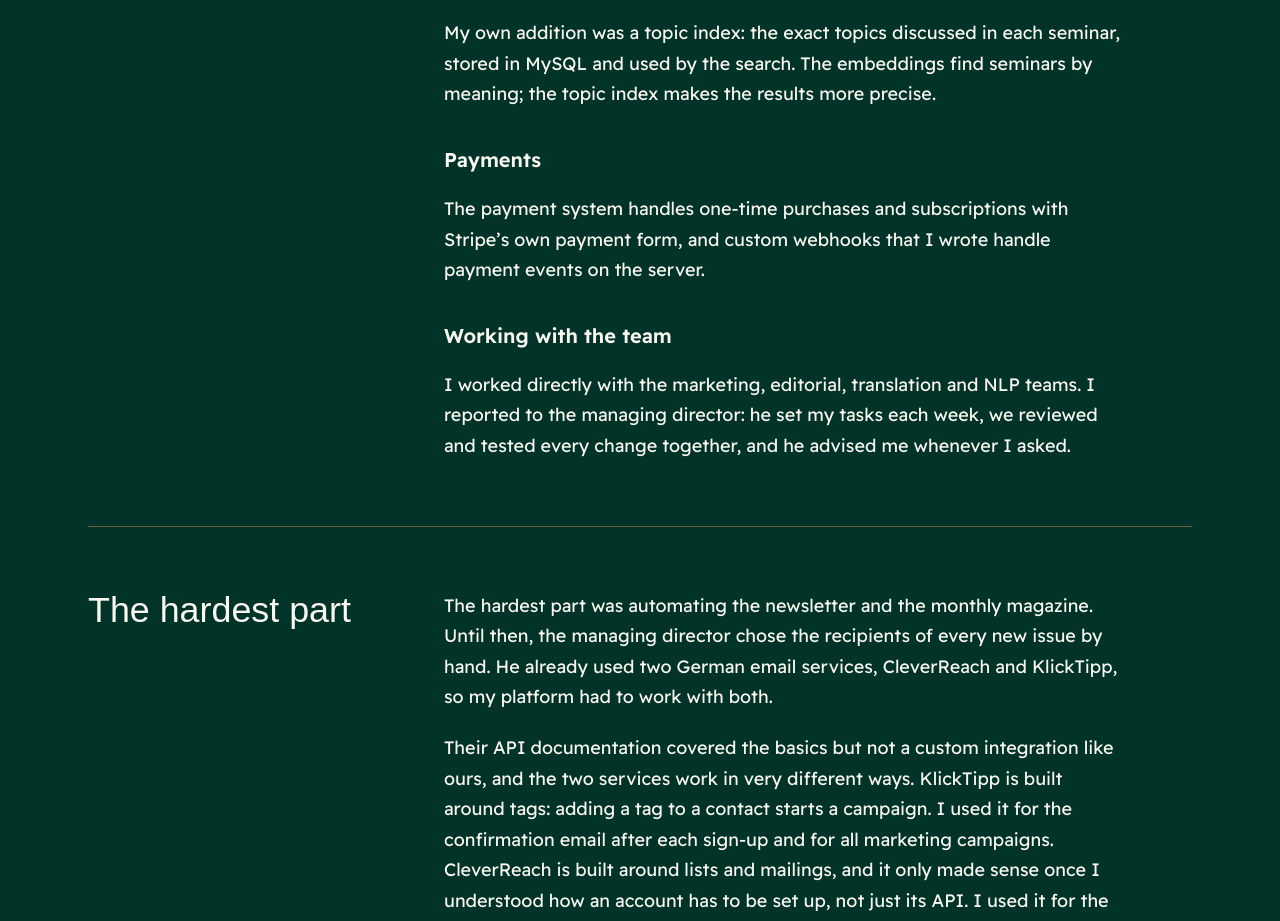
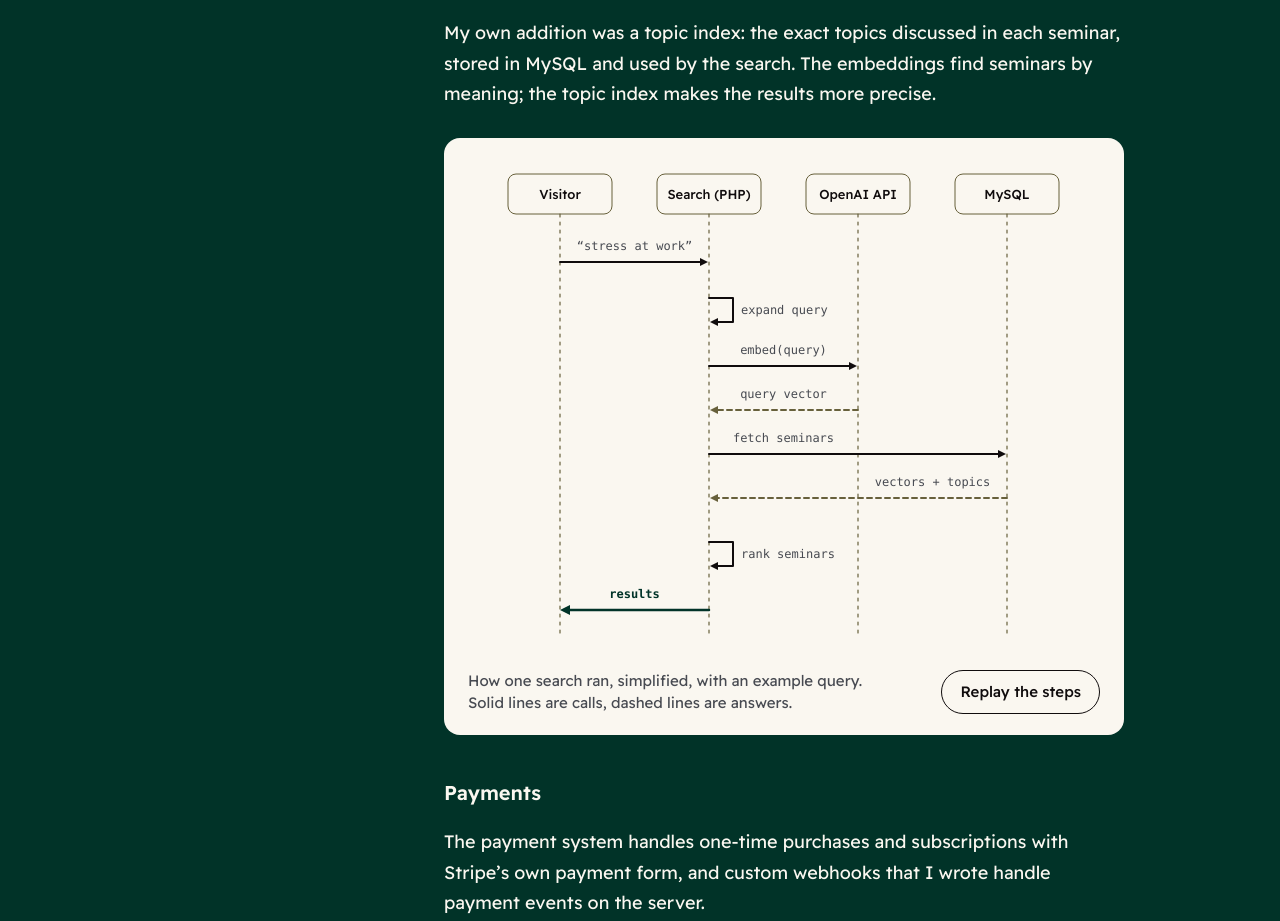
Before and after one commit to miari959/portfolio, a Next.js app: page /projects/landsiedel in a window 1280 px wide. Shown: the part 1900-2821 px from the top of the page. Built offline with nearby package versions, Linux system fonts and the light colour scheme; a web font is replaced by a local one.

Commit message:
Add the search diagram to the Landsiedel case study

```diff
--- a/src/app/projects/landsiedel/page.tsx
+++ b/src/app/projects/landsiedel/page.tsx
@@ -1,4 +1,5 @@
 import { CaseStudy, CaseStudySection, caseStudyMetadata } from "@/components/CaseStudy";
+import { SearchDiagram } from "@/components/SearchDiagram";
 
 export const metadata = caseStudyMetadata("landsiedel");
 
@@ -67,11 +68,12 @@ export default function LandsiedelCaseStudy() {
           seminars by meaning: it expands the visitor’s query, turns it into an OpenAI embedding and
           compares it with the embeddings of the seminars.
         </p>
-        <p>
+         <p>
           My own addition was a topic index: the exact topics discussed in each seminar, stored in
           MySQL and used by the search. The embeddings find seminars by meaning; the topic index
           makes the results more precise.
         </p>
+        <SearchDiagram />
 
         <h3>Payments</h3>
         <p>
--- /dev/null
+++ b/src/components/SearchDiagram.module.css
@@ -0,0 +1,174 @@
+/* A Bone panel, so the diagram reads like a printed figure */
+.panel {
+  margin: 8px 0;
+  padding: 28px 24px 20px;
+  border-radius: 16px;
+  background: var(--color-bone);
+  color: var(--color-basalt);
+  display: flex;
+  flex-direction: column;
+  gap: 16px;
+}
+
+/* The page's Bone focus outline would be invisible on Bone */
+.panel :focus-visible {
+  outline-color: var(--color-basalt);
+}
+
+/* On small screens the diagram keeps its size and scrolls sideways */
+.scroller {
+  overflow-x: auto;
+  border-radius: 8px;
+}
+
+.scroller svg {
+  display: block;
+  margin: 0 auto;
+}
+
+/* The boxes at the top and the dashed lines below them */
+.head {
+  fill: var(--color-bone);
+  stroke: var(--color-olive);
+}
+
+.laneName {
+  font-size: 13px;
+  font-weight: 500;
+  fill: var(--color-basalt);
+}
+
+.lifeline {
+  stroke: var(--color-olive);
+  stroke-width: 1.2;
+  stroke-dasharray: 3 5;
+  stroke-linecap: round;
+}
+
+/* Calls are solid, answers are dashed, the result is Forest */
+.call,
+.answer,
+.result {
+  fill: none;
+  stroke-width: 2;
+  stroke-linecap: round;
+  stroke-linejoin: round;
+}
+
+.call {
+  stroke: var(--color-basalt);
+}
+
+.answer {
+  stroke: var(--color-olive);
+  stroke-dasharray: 5 4;
+}
+
+.result {
+  stroke: var(--color-forest);
+  stroke-width: 2.5;
+}
+
+.callHead {
+  fill: var(--color-basalt);
+}
+
+.answerHead {
+  fill: var(--color-olive);
+}
+
+.resultHead {
+  fill: var(--color-forest);
+}
+
+.label,
+.resultLabel {
+  font-family: ui-monospace, SFMono-Regular, Menlo, Consolas, monospace;
+  font-size: 12px;
+  fill: var(--color-graphite);
+}
+
+.resultLabel {
+  font-weight: 600;
+  fill: var(--color-forest);
+}
+
+/* After a click on "Replay the steps", the steps appear one after another */
+.playing .step {
+  opacity: 0;
+  animation: step-in 0.25s ease-out forwards;
+}
+
+@keyframes step-in {
+  from {
+    opacity: 0;
+    transform: translateY(3px);
+  }
+  to {
+    opacity: 1;
+    transform: none;
+  }
+}
+
+.caption {
+  display: flex;
+  flex-wrap: wrap;
+  align-items: center;
+  justify-content: space-between;
+  gap: 12px 16px;
+  font-size: 15px;
+  line-height: 1.5;
+  color: var(--color-graphite);
+}
+
+.captionText {
+  flex: 1 1 280px;
+  max-width: 46ch;
+}
+
+.swipeHint {
+  display: none;
+}
+
+.replay {
+  display: inline-flex;
+  align-items: center;
+  min-height: 44px;
+  padding: 0 18px;
+  border: 1px solid var(--color-basalt);
+  border-radius: 999px;
+  background: transparent;
+  color: var(--color-basalt);
+  font: inherit;
+  font-size: 15px;
+  font-weight: 500;
+  cursor: pointer;
+  transition: background-color 0.2s ease;
+}
+
+.replay:hover {
+  background: var(--color-greige);
+}
+
+@media (max-width: 640px) {
+  .swipeHint {
+    display: inline;
+  }
+}
+
+@media (max-width: 560px) {
+  .panel {
+    padding: 20px 3px;
+  }
+
+  .caption {
+    padding: 0 12px;
+  }
+}
+
+/* Visitors who turn off animation get the finished diagram and no replay button */
+@media (prefers-reduced-motion: reduce) {
+  .replay {
+    display: none;
+  }
+}
--- /dev/null
+++ b/src/components/SearchDiagram.tsx
@@ -0,0 +1,215 @@
+"use client";
+
+import { useState } from "react";
+import styles from "./SearchDiagram.module.css";
+
+// The four parts of the search, left to right, and where their lines run
+const lanes = [
+  { name: "Visitor", x: 56 },
+  { name: "Search (PHP)", x: 205 },
+  { name: "OpenAI API", x: 354 },
+  { name: "MySQL", x: 503 },
+];
+
+type Step = {
+  kind: "call" | "answer" | "self" | "result";
+  from: number;
+  to: number;
+  y: number;
+  label: string;
+  description: string;
+};
+
+// One search, from top to bottom. Screen readers read the descriptions.
+const steps: Step[] = [
+  {
+    kind: "call",
+    from: 0,
+    to: 1,
+    y: 96,
+    label: "“stress at work”",
+    description: "The visitor sends a query, for example “stress at work”, to the search.",
+  },
+  {
+    kind: "self",
+    from: 1,
+    to: 1,
+    y: 132,
+    label: "expand query",
+    description: "The search expands the query.",
+  },
+  {
+    kind: "call",
+    from: 1,
+    to: 2,
+    y: 200,
+    label: "embed(query)",
+    description: "The search asks the OpenAI API to turn the query into an embedding.",
+  },
+  {
+    kind: "answer",
+    from: 2,
+    to: 1,
+    y: 244,
+    label: "query vector",
+    description: "The OpenAI API sends back the query vector.",
+  },
+  {
+    kind: "call",
+    from: 1,
+    to: 3,
+    y: 288,
+    label: "fetch seminars",
+    description: "The search fetches the seminars from MySQL.",
+  },
+  {
+    kind: "answer",
+    from: 3,
+    to: 1,
+    y: 332,
+    label: "vectors + topics",
+    description: "MySQL sends back the seminars’ vectors and topics.",
+  },
+  {
+    kind: "self",
+    from: 1,
+    to: 1,
+    y: 376,
+    label: "rank seminars",
+    description: "The search ranks the seminars.",
+  },
+  {
+    kind: "result",
+    from: 1,
+    to: 0,
+    y: 444,
+    label: "results",
+    description: "The search sends the results back to the visitor.",
+  },
+];
+
+function StepDrawing({ step }: { step: Step }) {
+  const start = lanes[step.from].x;
+
+  // A small loop on the same line: out to the right, down, and back
+  if (step.kind === "self") {
+    return (
+      <>
+        <path
+          className={styles.call}
+          d={`M ${start} ${step.y} H ${start + 24} V ${step.y + 24} H ${start + 5}`}
+          markerEnd="url(#search-arrow-call)"
+        />
+        <text className={styles.label} x={start + 32} y={step.y + 16}>
+          {step.label}
+        </text>
+      </>
+    );
+  }
+
+  const end = lanes[step.to].x;
+  const direction = end > start ? 1 : -1;
+  // The label sits above the first stretch of the arrow
+  const labelX = (start + lanes[step.from + direction].x) / 2;
+
+  return (
+    <>
+      <path
+        className={styles[step.kind]}
+        d={`M ${start} ${step.y} H ${end - direction * 5}`}
+        markerEnd={`url(#search-arrow-${step.kind})`}
+      />
+      <text
+        className={step.kind === "result" ? styles.resultLabel : styles.label}
+        x={labelX}
+        y={step.y - 12}
+        textAnchor="middle"
+      >
+        {step.label}
+      </text>
+    </>
+  );
+}
+
+export function SearchDiagram() {
+  // Each click gives the drawing a new key, so it starts again from the first step
+  const [replays, setReplays] = useState(0);
+
+  return (
+    <figure className={styles.panel}>
+      <div
+        className={styles.scroller}
+        tabIndex={0}
+        role="region"
+        aria-label="Sequence diagram of one search"
+      >
+        <svg
+          key={replays}
+          className={replays > 0 ? styles.playing : undefined}
+          width="560"
+          height="488"
+          viewBox="0 0 560 488"
+          aria-hidden="true"
+        >
+          <defs>
+            {["call", "answer", "result"].map((kind) => (
+              <marker
+                key={kind}
+                id={`search-arrow-${kind}`}
+                orient="auto"
+                markerWidth="5"
+                markerHeight="5"
+                refX="2"
+                refY="2"
+                overflow="visible"
+              >
+                <path className={styles[`${kind}Head`]} d="M0 0 L4 2 L0 4 Z" />
+              </marker>
+            ))}
+          </defs>
+
+          {lanes.map((lane) => (
+            <g key={lane.name}>
+              <rect className={styles.head} x={lane.x - 52} y="8" width="104" height="40" rx="8" />
+              <text className={styles.laneName} x={lane.x} y="33" textAnchor="middle">
+                {lane.name}
+              </text>
+              <line className={styles.lifeline} x1={lane.x} y1="48" x2={lane.x} y2="470" />
+            </g>
+          ))}
+
+          {steps.map((step, index) => (
+            <g
+              key={step.label}
+              className={styles.step}
+              style={{ animationDelay: `${0.1 + index * 0.3}s` }}
+            >
+              <StepDrawing step={step} />
+            </g>
+          ))}
+        </svg>
+      </div>
+
+      <ol className="sr-only">
+        {steps.map((step) => (
+          <li key={step.label}>{step.description}</li>
+        ))}
+      </ol>
+
+      <figcaption className={styles.caption}>
+        <span className={styles.captionText}>
+          How one search ran, simplified, with an example query. Solid lines are calls, dashed
+          lines are answers.
+          <span className={styles.swipeHint}> Swipe sideways to see the whole diagram.</span>
+        </span>
+        <button
+          type="button"
+          className={styles.replay}
+          onClick={() => setReplays((count) => count + 1)}
+        >
+          Replay the steps
+        </button>
+      </figcaption>
+    </figure>
+  );
+}
```
